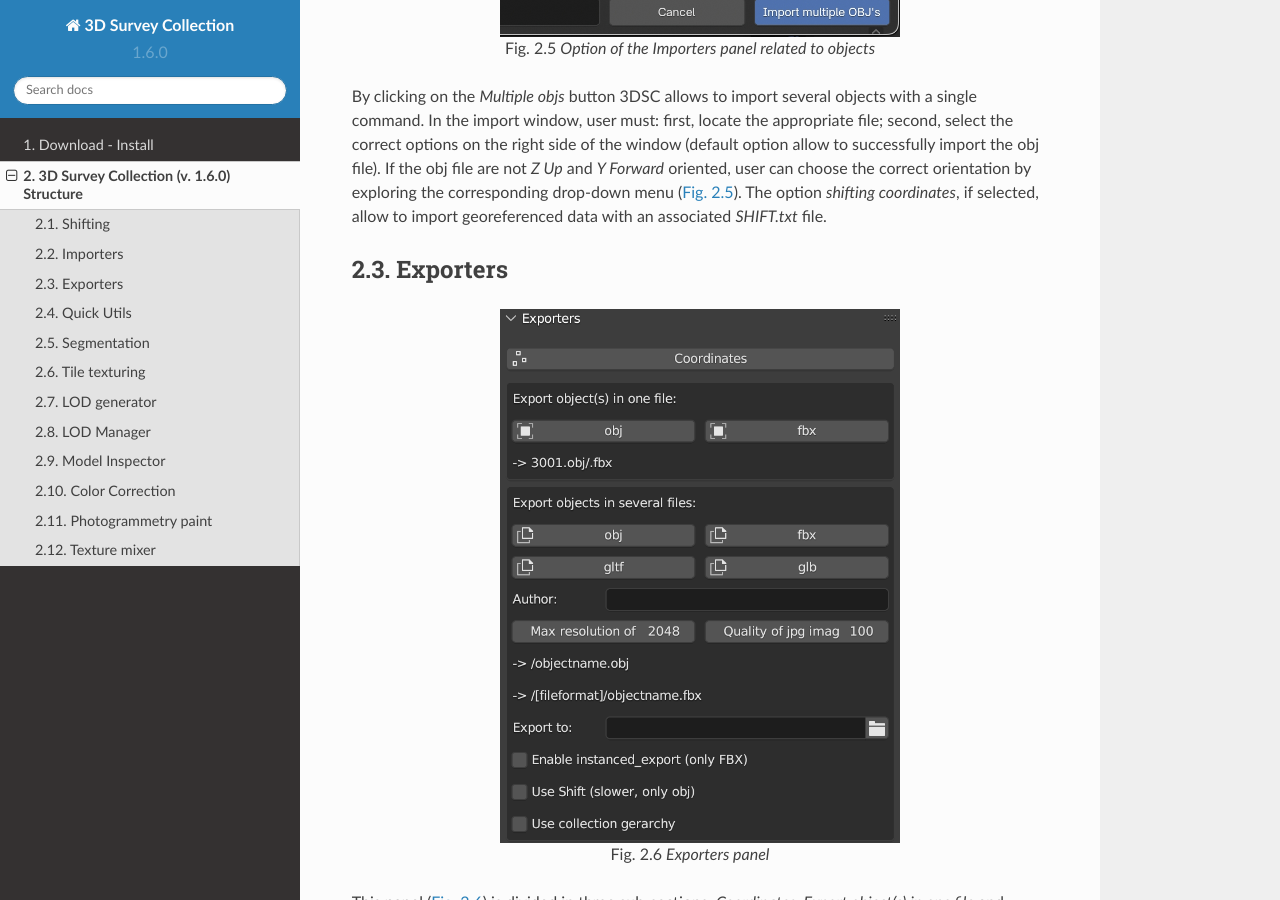
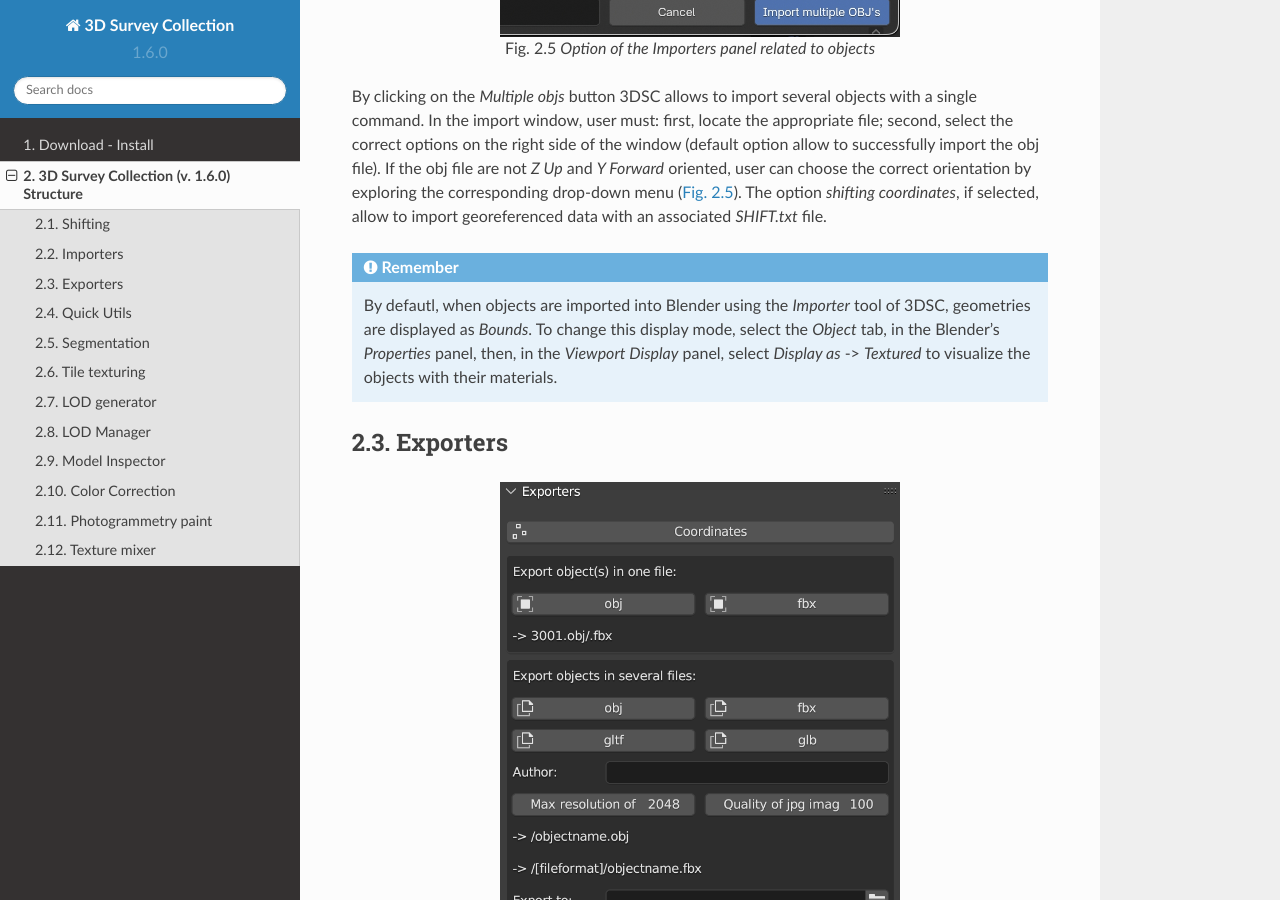
Before and after one commit to zalmoxes-laran/3D-survey-collection-doc, a Sphinx documentation site: the page built from docs/3DSCstructure.rst, in a window 1280 px wide and 900 px high, scrolled down 4381 px. Built offline with Sphinx 7.4.7 and the Read the Docs theme 2.0.0, drawn with Linux system fonts in a browser that asks for light colours.

Commit message:
update Importer section with Remember message

```diff
--- a/docs/3DSCstructure.rst
+++ b/docs/3DSCstructure.rst
@@ -130,6 +130,14 @@ The options *Shift coordinates* and *Has header*, respectively on the top and on
 By clicking on the *Multiple objs* button 3DSC allows to import several objects with a single command.
 In the import window, user must: first, locate the appropriate file; second, select the correct options on the right side of the window (default option allow to successfully import the obj file). If the obj file are not *Z Up* and *Y Forward* oriented, user can choose the correct orientation by exploring the corresponding drop-down menu (:numref:`Fig. %s <ImportersFIG_03>`).
 The option *shifting coordinates*, if selected, allow to import georeferenced data with an associated *SHIFT.txt* file.
+
+
+.. admonition:: Remember
+
+   By defautl, when objects are imported into Blender using the *Importer* tool of 3DSC, geometries are displayed as *Bounds*.
+   To change this display mode, select the *Object* tab, in the Blender's *Properties* panel, then, in the *Viewport Display* panel, select *Display as* -> *Textured* to visualize the objects with their materials.
+
+
 
 .. _Exporters:
 
```
